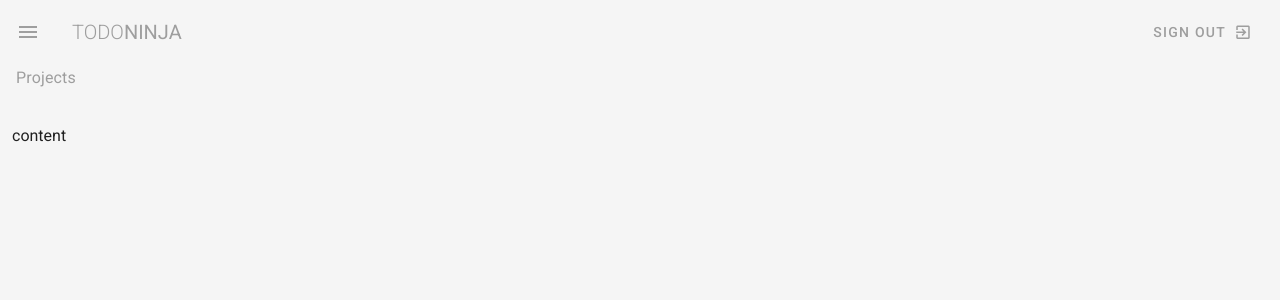
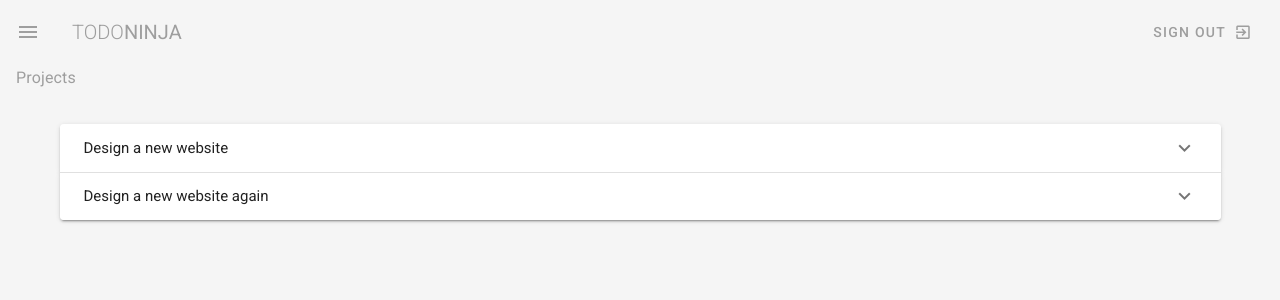
Before and after one commit to sai-myne/Vuetify, a Vue app: page /projects in a window 1280 px wide. Shown: the top 300 px of the page. Built offline with nearby package versions, Linux system fonts and the light colour scheme.

Commit message:
Expansion Panels

```diff
--- a/src/views/Projects.vue
+++ b/src/views/Projects.vue
@@ -2,8 +2,20 @@
   <div class="projects">
     <h1 class='subtitle-1 grey--text mx-4 mb-4'>Projects</h1>
 
-    <v-container fluid class="my-5">
-        content
+    <v-container class="my-5">
+        <v-expansion-panels>
+          <v-expansion-panel v-for="project in myProjects" :key="project.title">
+            <v-expansion-panel-header>{{project.title}}</v-expansion-panel-header>
+            <v-expansion-panel-content>
+              <v-card flat>
+                <v-card-text class="px-4 grey--text">
+                  <div class="font-weight-bold">due by {{project.due}}</div>
+                  <div>{{project.content}}</div>
+                </v-card-text>
+              </v-card>
+            </v-expansion-panel-content>
+          </v-expansion-panel>
+        </v-expansion-panels>
     </v-container>
   </div>
 </template>
@@ -12,6 +24,23 @@
 // @ is an alias to /src
 
 export default {
-
+  data(){
+    return {
+      projects: [
+        { title: 'Design a new website', person: 'The Net Ninja', due: '1st Jan 2019', status: 'ongoing', content: 'Lorem ipsum dolor sit amet consectetur adipisicing elit. Sunt consequuntur eos eligendi illum minima adipisci deleniti, dicta mollitia enim explicabo fugiat quidem ducimus praesentium voluptates porro molestias non sequi animi!'},
+        { title: 'Code up the homepage', person: 'Chun Li', due: '10th Jan 2019', status: 'complete', content: 'Lorem ipsum dolor sit amet consectetur adipisicing elit. Sunt consequuntur eos eligendi illum minima adipisci deleniti, dicta mollitia enim explicabo fugiat quidem ducimus praesentium voluptates porro molestias non sequi animi!'},
+        { title: 'Design video thumbnails', person: 'Ryu', due: '20th Dec 2018', status: 'complete', content: 'Lorem ipsum dolor sit amet consectetur adipisicing elit. Sunt consequuntur eos eligendi illum minima adipisci deleniti, dicta mollitia enim explicabo fugiat quidem ducimus praesentium voluptates porro molestias non sequi animi!'},
+        { title: 'Create a community forum', person: 'Gouken', due: '20th Oct 2018', status: 'overdue', content: 'Lorem ipsum dolor sit amet consectetur adipisicing elit. Sunt consequuntur eos eligendi illum minima adipisci deleniti, dicta mollitia enim explicabo fugiat quidem ducimus praesentium voluptates porro molestias non sequi animi!'},
+        { title: 'Design a new website again', person: 'The Net Ninja', due: '1st Jan 2019', status: 'ongoing', content: 'Lorem ipsum dolor sit amet consectetur adipisicing elit. Sunt consequuntur eos eligendi illum minima adipisci deleniti, dicta mollitia enim explicabo fugiat quidem ducimus praesentium voluptates porro molestias non sequi animi!'},
+      ]
+    }
+  },
+  computed: {
+    myProjects(){
+      return this.projects.filter(project => {
+        return project.person === 'The Net Ninja'
+      })
+    }
+  }
 }
 </script>
```
